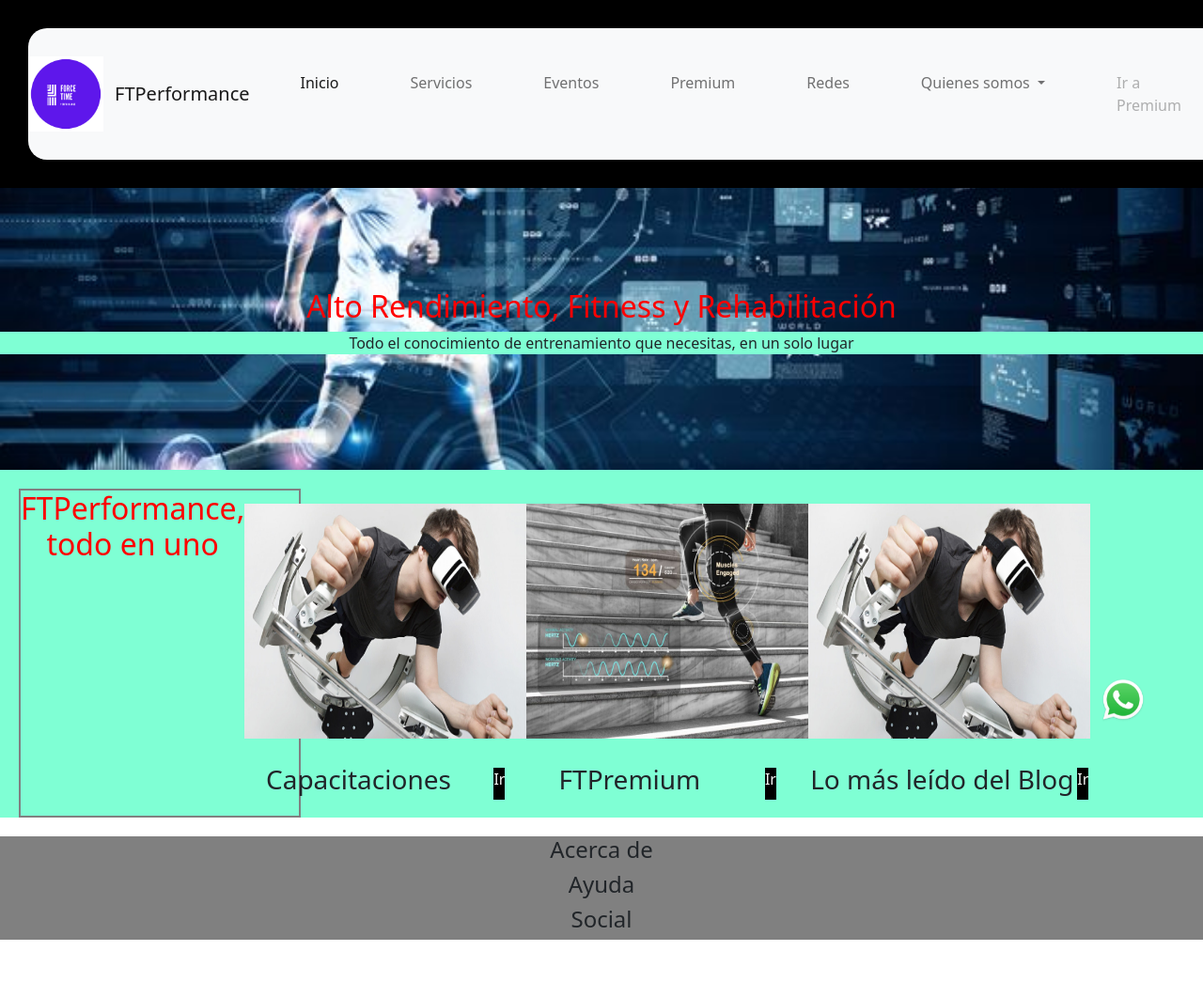
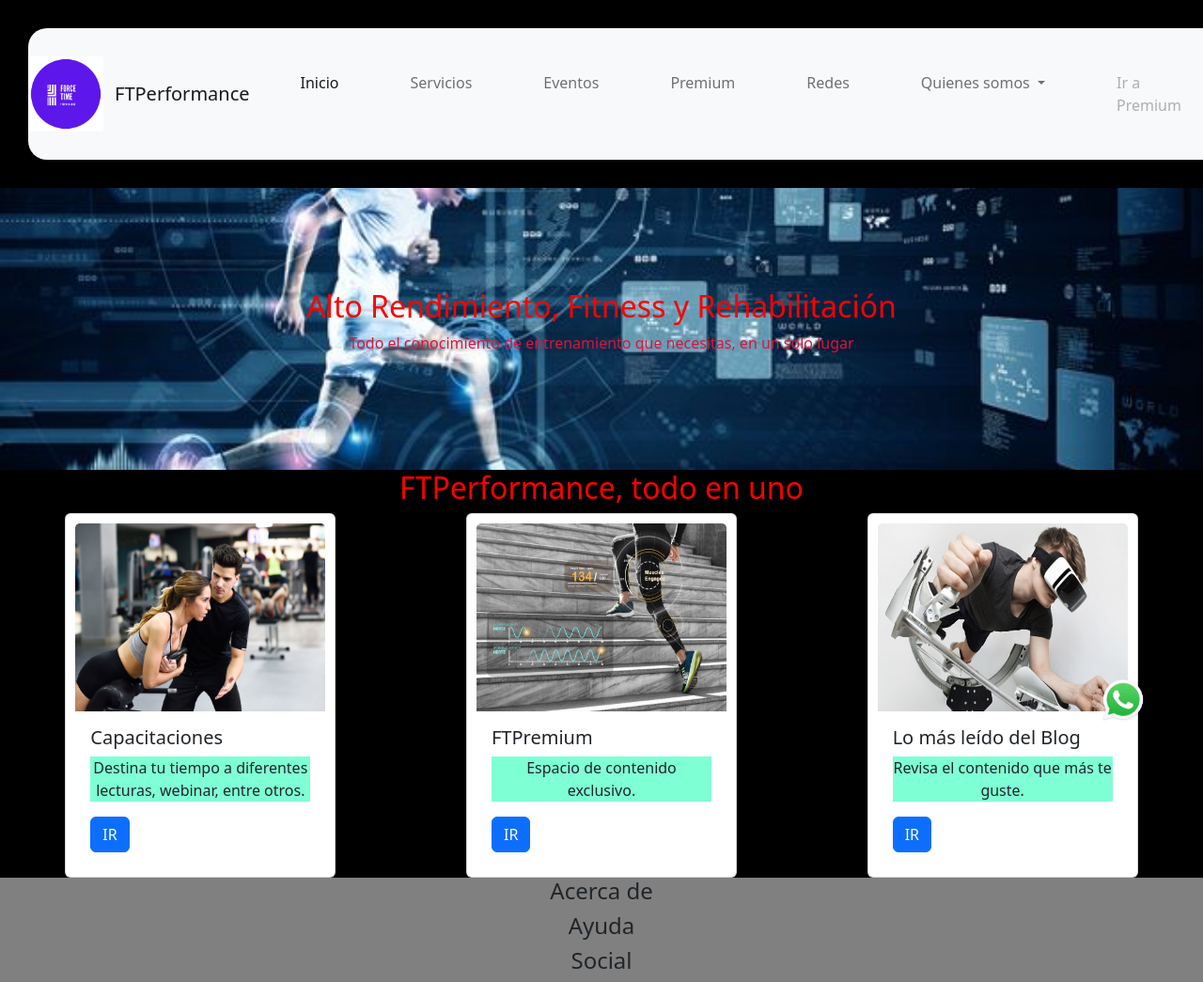
Before and after one commit to ezequielmeder/coder-proyectFT, a plain HTML site: page index.html in a window 1280 px wide. Shown: the top 1045 px of the page at 94% size. Before the commit the page ends 1000 px from the top, so only its background shows below. Drawn offline with nearby package versions, Linux system fonts and the light colour scheme.

Commit message:
bootstrap

```diff
--- a/css/style.css
+++ b/css/style.css
@@ -50,7 +50,7 @@
 /*-------------------------MAIN------------------------*/
 
 main {
-    background-color: aquamarine;
+    background-color: black;
 
 }
 /*Clases*/
@@ -62,6 +62,12 @@
     padding-bottom: 10px;
 }
 
+.card {
+    display: flex;
+    padding: 10px;
+    justify-content: space-around;
+
+}
 /*utilizado para mayor especificidad*/
 
 .hero {
@@ -83,12 +89,16 @@
 .hero a {
     background-color: black;
 }
+.hero p {
+    background-color: transparent;
+    color: crimson;
 
+}
 
 .divisores {
     border: 2px gray solid;
     text-align: center;
-    background-color: aquamarine;
+    background-color: black;
     width: 300px;
     height: 350px;
     margin: 20px;
@@ -112,6 +122,17 @@
 
 
 }
+.tarjetas {
+    display: flex;
+    justify-content: space-around;
+
+}
+
+.card-title {
+    align-content: center;
+    justify-content: space-around;
+}
+
 main section p {
     text-align: center;
     background-color: aquamarine;
--- a/index.html
+++ b/index.html
@@ -25,8 +25,8 @@
             <div class="container-fluid">
                 <a class="navbar-brand" href="./index.html">FTPerformance</a>
                 <button class="navbar-toggler" type="button" data-bs-toggle="collapse"
-                data-bs-target="#navbarSupportedContent" aria-controls="navbarSupportedContent" aria-expanded="false"
-                aria-label="Toggle navigation">
+                    data-bs-target="#navbarSupportedContent" aria-controls="navbarSupportedContent"
+                    aria-expanded="false" aria-label="Toggle navigation">
                     <span class="navbar-toggler-icon"></span>
                 </button>
                 <div class="collapse navbar-collapse" id="navbarSupportedContent">
@@ -47,13 +47,13 @@
                             <a class="nav-link" href="#redes">Redes</a>
                         </li>
                         <li class="nav-item dropdown">
-                        <a class="nav-link dropdown-toggle" href="./pages/Quienes somos.html" role="button" data-bs-toggle="dropdown"
-                            aria-expanded="false">
+                            <a class="nav-link dropdown-toggle" href="./pages/Quienes somos.html" role="button"
+                                data-bs-toggle="dropdown" aria-expanded="false">
                                 Quienes somos
                             </a>
                             <ul class="dropdown-menu">
-                            <li><a class="dropdown-item" href="#">Lic Ezequiel Meder</a></li>
-                            <li><a class="dropdown-item" href="#">Lic Lautaro Bonzi</a></li>
+                                <li><a class="dropdown-item" href="#">Lic Bonzi, Lautaro</a></li>
+                                <li><a class="dropdown-item" href="#">Lic Meder, Ezequiel</a></li>
                                 <li>
                                     <hr class="dropdown-divider">
                                 </li>
@@ -66,44 +66,54 @@
                     </ul>
                     <form class="d-flex" role="search">
                         <input class="form-control me-2" type="search" placeholder="Search" aria-label="Search">
-                    <button class="btn btn-outline-success" type="submit">Contacto</button>
+                        <button class="btn btn-outline-success" href="./pages/Contacto.html" submit>Contacto</button>
                     </form>
                 </div>
             </div>
         </nav>
     </header>
 
+    <main>
 
-
-
-    <main>
         <!--contiene todo el contenido principal-->
         <section class="hero"> <!--siempre van dentro del main-->
             <h2>Alto Rendimiento, Fitness y Rehabilitación</h2>
             <!--imagen-->
             <p>Todo el conocimiento de entrenamiento que necesitas, en un solo lugar</p>
         </section>
-
-        <section class="divisores">
+        <section>
             <h2>FTPerformance, todo en uno</h2>
-            <div class="divisores-contenedor">
-                <img src="./img/tecnologiasalud.jpeg" alt="">
-                <h3>Capacitaciones</h3>
-                <a href="./pages/Servicios.html" class="boton">Ir</a>
+        </section>
+        <section class="tarjetas">
+            <div class="card" style="width: 18rem;">
+                <img src="./img/capacitaciones.jpeg" class="card-img-top" alt="...">
+                <div class="card-body">
+                    <h5 class="card-title">Capacitaciones</h5>
+                    <p class="card-text">Destina tu tiempo a diferentes lecturas, webinar, entre otros.</p>
+                    <a href="./pages/Servicios.html" class="btn btn-primary">IR</a>
                 </div>
-            <div class="divisores-contenedor">
-                <img src="./img/otros.jpeg" alt="">
-                <h3>FTPremium</h3>
-                <a href="./pages/Premium.html" class="boton">Ir</a>
             </div>
 
-            <div class="divisores-contenedor">
-                <img src="./img/tecnologiasalud.jpeg" alt="">
-                <h3>Lo más leído del Blog</h3>
-                <a href="./pages/Servicios.html" class="boton">Ir</a>
+            <div class="card" style="width: 18rem;">
+                <img src="./img/otros.jpeg" class="card-img-top" alt="...">
+                <div class="card-body">
+                    <h5 class="card-title">FTPremium</h5>
+                    <p class="card-text">Espacio de contenido exclusivo.</p>
+                    <a href="./pages/Premium.html" class="btn btn-primary">IR</a>
+                </div>
+            </div>
+
+            <div class="card" style="width: 18rem;">
+                <img src="./img/tecnologiasalud.jpeg" class="card-img-top" alt="...">
+                <div class="card-body">
+                    <h5 class="card-title">Lo más leído del Blog</h5>
+                    <p class="card-text">Revisa el contenido que más te guste.</p>
+                    <a href="./pages/Eventos.html" class="btn btn-primary">IR</a>
+                </div>
             </div>
 
         </section>
+
     </main>
     <div class="fixed">
         <a href=""><img src="./img/whatsappimg.png" alt=""></a>
```
Also changed, not shown: img/capacitaciones.jpeg (added), 1 other file. Lines whose indentation alone changed are shown as unchanged.
